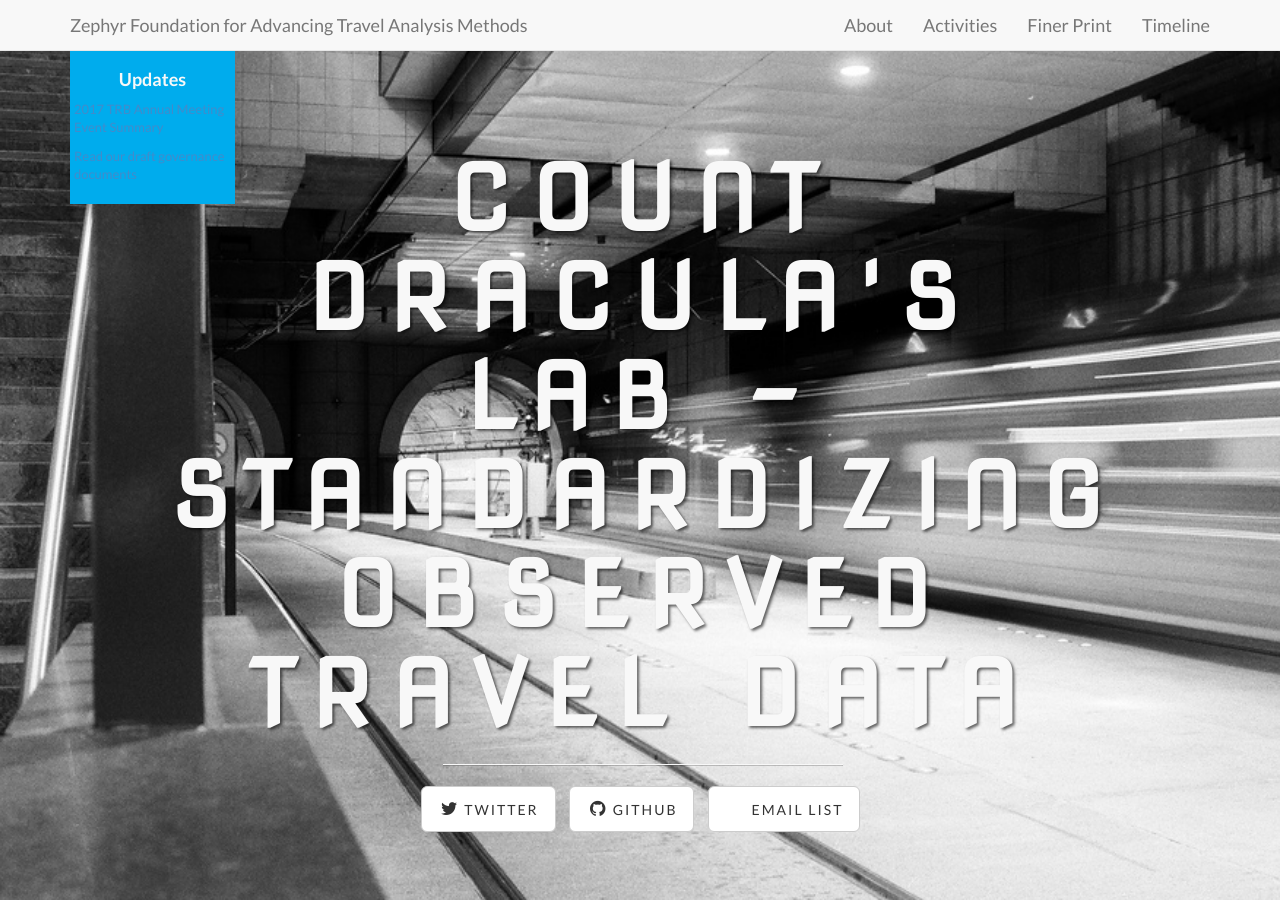
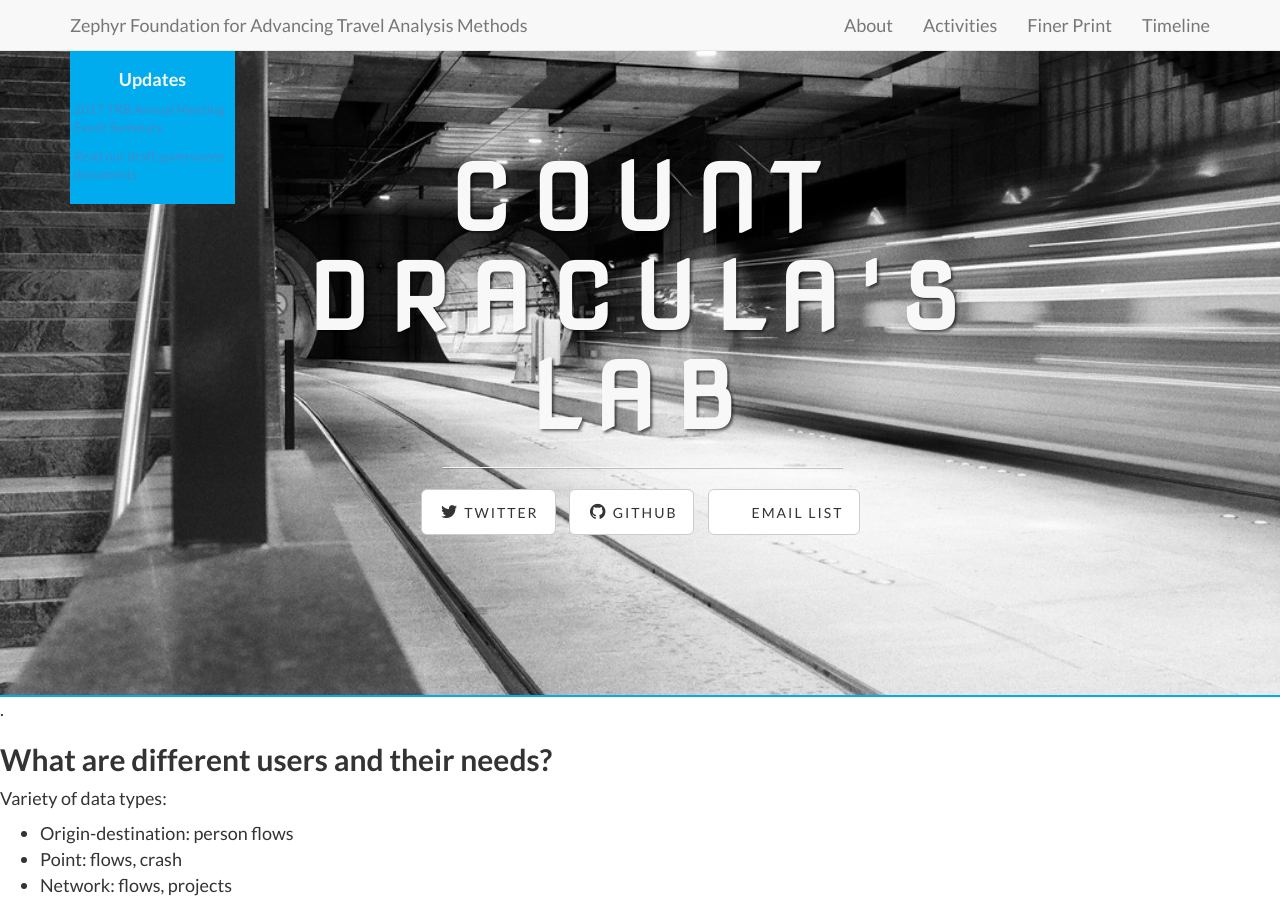
Before and after one commit to ZephyrTransport/zephyr-website, a Jekyll site: the page built from _trb17projects/6-count-draculas-lab.md, in a window 1280 px wide and 900 px high. Built offline with Jekyll 4.4.1, drawn with Linux system fonts in a browser that asks for light colours.

Commit message:
Update formatting for first header
Needs preceding something.

```diff
--- a/_trb17projects/6-count-draculas-lab.md
+++ b/_trb17projects/6-count-draculas-lab.md
@@ -2,11 +2,12 @@
 layout: default
 img: TRB2017-Workshop-CountDraculaTable.jpg
 category: Project TRB Workshop 2017
-title: Count Dracula's Lab – Standardizing Observed Travel Data
+title: Count Dracula's Lab
 short-description: Travel analysis will increasingly be relying on massive amounts of data collected using imperfect and inconsistent methods. Yet data wrangling can easily eat up a lot of bandwidth or budget.  This team explored if it would be helpful for Zephyr to incubate an open-source data wrangling interface.
 description:  Travel analysis will increasingly be relying on massive amounts of data collected using imperfect and inconsistent methods. Agencies and consultants that have the bandwidth for utilizing these data sources undertake a significant amount of start-up time in wrangling the data, while others rely on either data providers, who typically do not divulge their methods, or consultants, who often are doing the same thing over and over again, reducing efficiency. Some agencies like SFCTA have developed nascent open source tools to store and wrangle data and interface with travel models, such as “CountDracula.” However, public agencies are not good owners of open source products. This project would (A) create standardized data schema for observed travel data; (B) build upon the CountDracula data management tool; (C) extend CountDracula to add a “Count Dracula’s Lab” which would add data fusion and cleaning features; and (D) extend CountDracula’s visualization features to be more public facing.
 latest-update: As discussed at the 2017 TRB Annual Meeting
 ---
+.
 
 ## What are different users and their needs?
 
```
Also changed, not shown: _trb17projects/2-before-and-after-studies.md (+1 -1 lines), _trb17projects/3-Community-owned-travel-modeling-software.md (+1 -0 lines), _trb17projects/4-forecasting-uncertain-topics.md (+1 -0 lines), _trb17projects/5-model-vs-model.md (+1 -0 lines).
